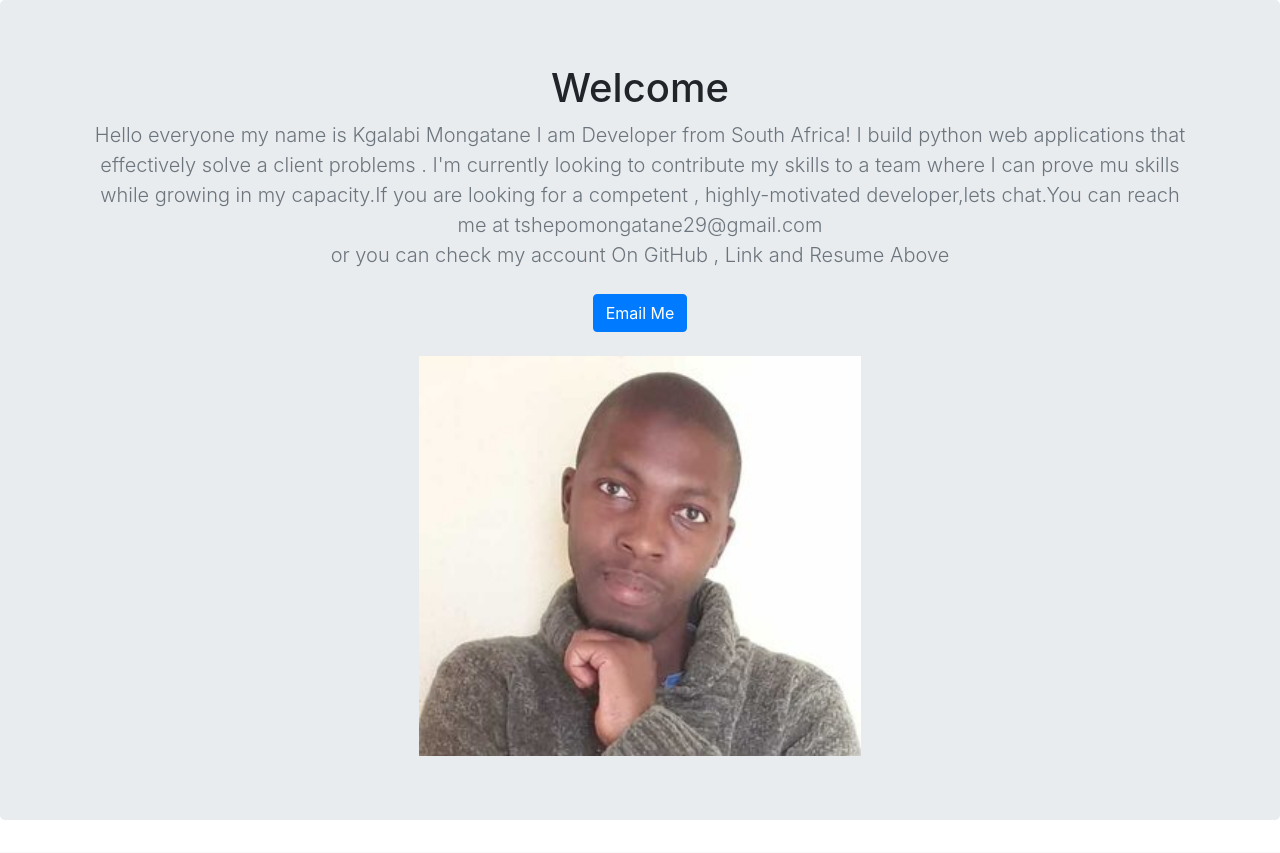
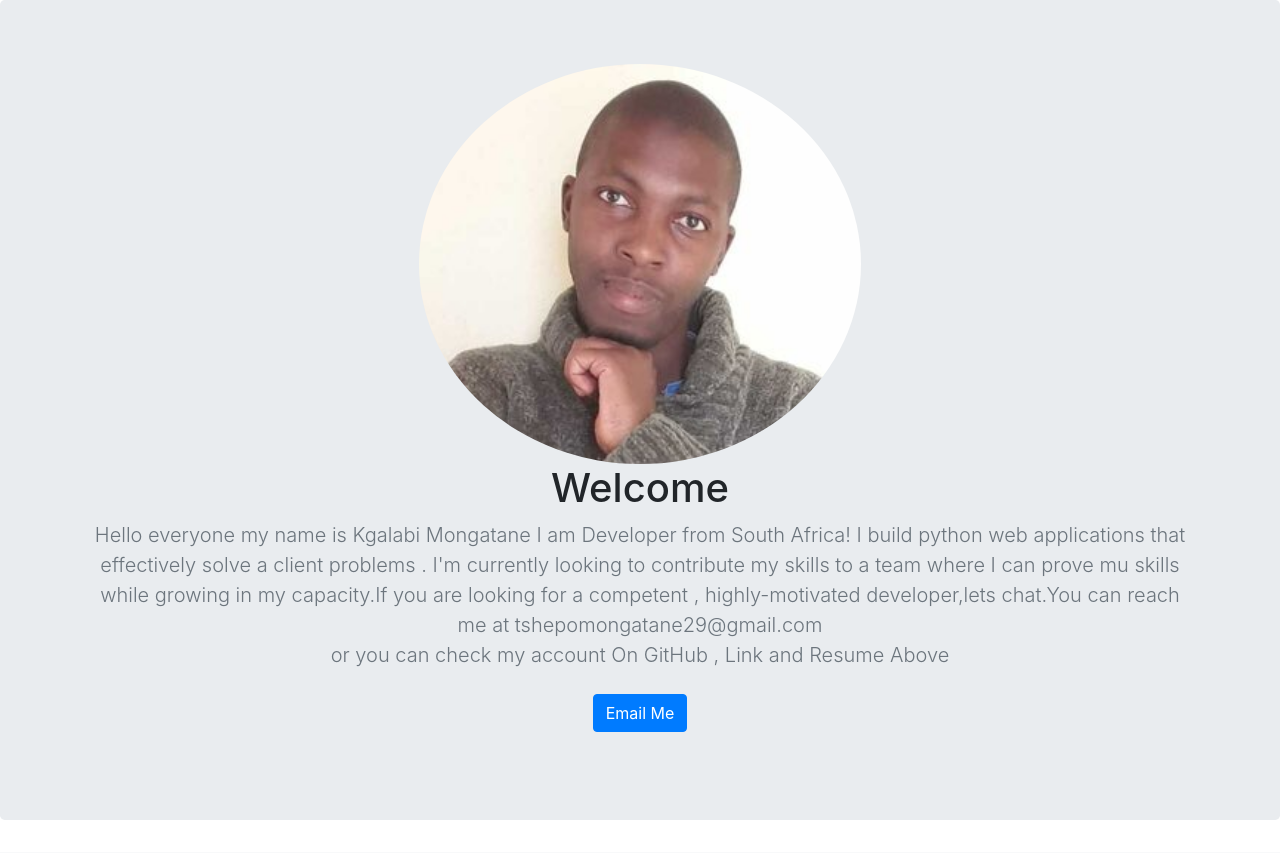
Before and after one commit to KgalabiSimon/django_portfolio_website, a Django app: page /jobs/ in a window 1280 px wide. Shown: the part 56-909 px from the top of the page. Run offline with Django 3.2, Linux system fonts and the light colour scheme; data that the repository does not hold is empty; some libraries are stand-ins or nearby versions.

Commit message:
Modified home.html page

```diff
--- a/jobs/templates/jobs/home.html
+++ b/jobs/templates/jobs/home.html
@@ -11,6 +11,8 @@
 <main role="main">
     <section class="jumbotron text-center">
         <div class="container">
+             {% load static %}
+            <img class="rounded-circle" alt="100x100" src="{% static 'jobs/kgalabi.jpg' %}" height="400" alt="my favorite picture">
             <h1 class="jumbotron-heading">Welcome</h1>
             <p class="lead text-muted">
                 Hello everyone my name is Kgalabi Mongatane I am Developer from South Africa!
@@ -25,8 +27,7 @@
             <p>
                 <a href="mailto:tshepomongatane29@gmail.com" class="btn btn-primary my-2">Email Me</a>
             </p>
-            {% load static %}
-            <img src="{% static 'jobs/kgalabi.jpg' %}" height="400" alt="my favorite picture">
+
         </div>
     </section>
 
```
